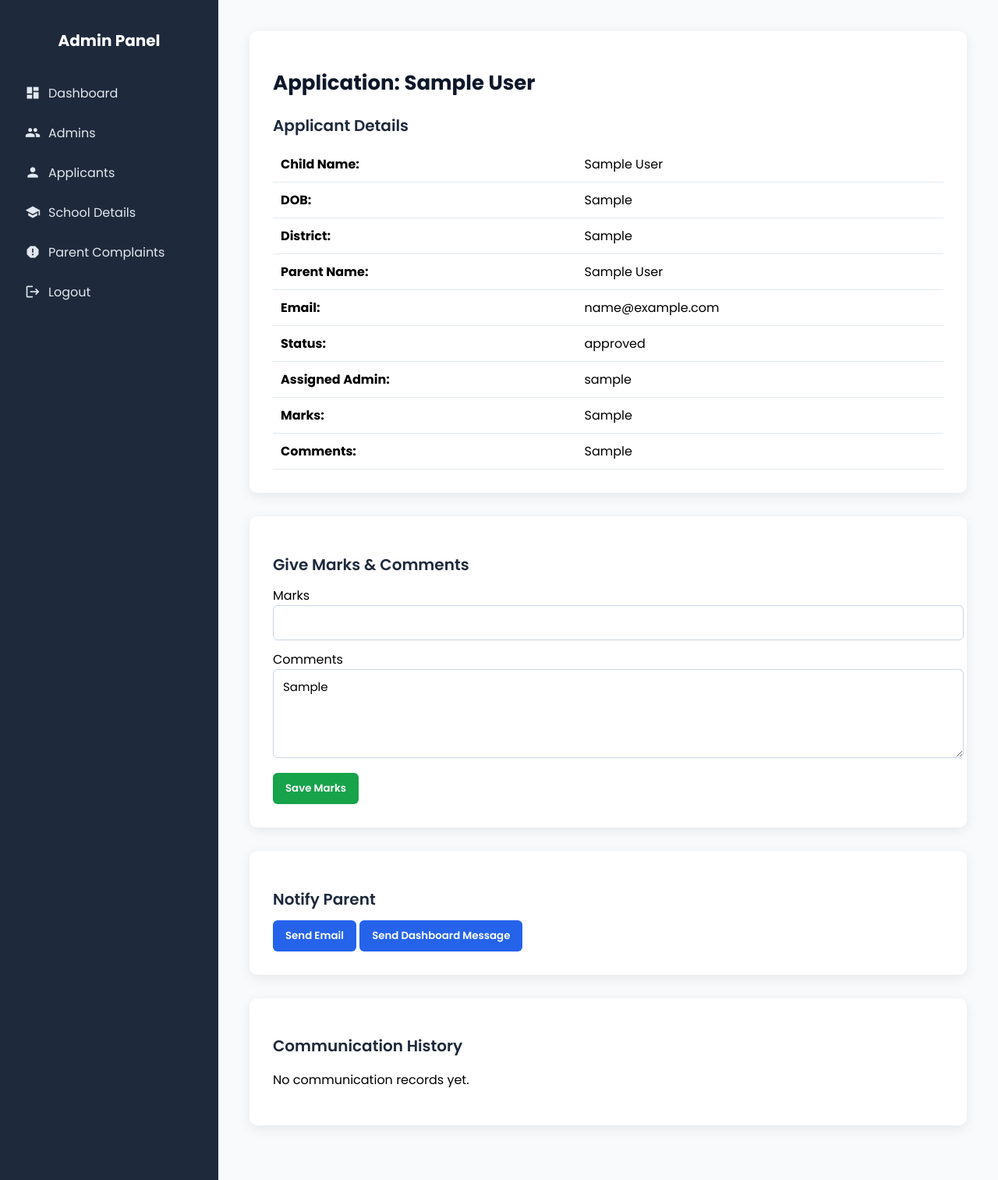
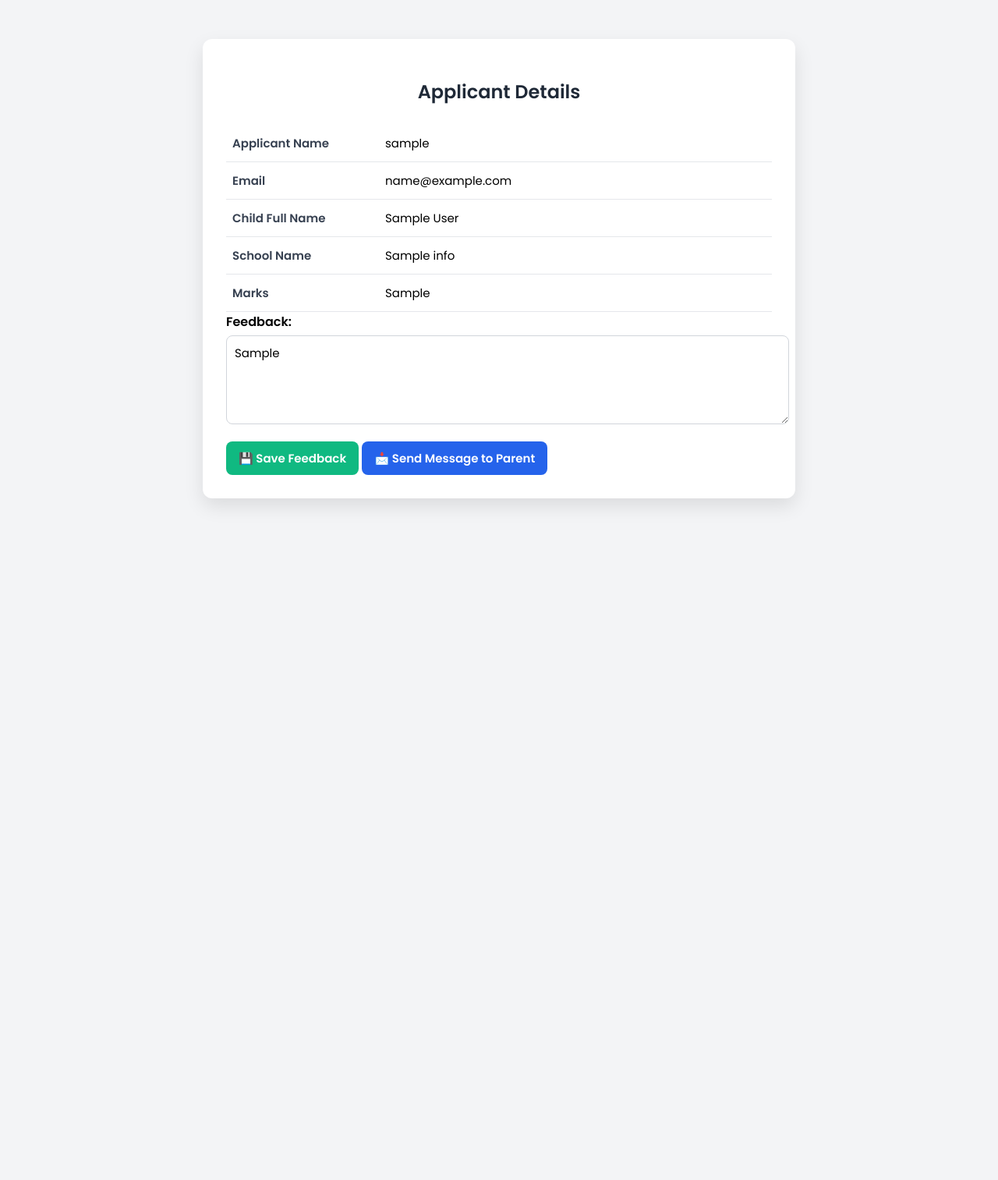
Before and after one commit to MenukaSankalpa/School, a PHP site: page /admin/view_application.php?id=1 in a window 1280 px wide. Shown: the whole page at 78% size. After the commit the page ends 649 px from the top, so only its background shows below. Run offline with PHP 8.4, Linux system fonts and the light colour scheme; the visitor is signed in with stand-in values (Sample User, id 1); tables that the repository leaves empty or names only in its code hold one stand-in row (values such as "Sample post"); data that the repository does not hold is empty.

Commit message:
update view_application.php

```diff
--- a/admin/view_application.php
+++ b/admin/view_application.php
@@ -1,302 +1,183 @@
 <?php
+session_start();
 include '../db.php';
-session_start();
 
-$loggedAdminId = $_SESSION['admin_id'] ?? 0;
-$loggedAdminRole = $_SESSION['role'] ?? 0;
-$isSuperAdmin = ($loggedAdminRole == 1);
-
-if (!isset($_GET['id'])) {
-    die("Application ID missing");
+// Simple auth check
+if (!isset($_SESSION['user_id'])) {
+    header("Location: ../login.php");
+    exit;
 }
 
-$appId = intval($_GET['id']);
+$appId = intval($_GET['id'] ?? 0);
+if (!$appId) {
+    die("Invalid Applicant ID");
+}
 
-// Fetch application info
-$sql = "SELECT a.*, u.username AS assigned_admin
+// Fetch applicant info
+$stmt = $conn->prepare("SELECT a.*, u.username AS applicant_name, u.email AS applicant_email
                         FROM application_info a
-        LEFT JOIN users u ON a.assigned_admin_id = u.id
-        WHERE a.id = ?";
-$stmt = $conn->prepare($sql);
+                        LEFT JOIN users u ON a.user_id = u.id
+                        WHERE a.id=?");
 $stmt->bind_param("i", $appId);
 $stmt->execute();
-$result = $stmt->get_result();
-$app = $result->fetch_assoc();
+$app = $stmt->get_result()->fetch_assoc();
+$stmt->close();
 
 if (!$app) {
-    die("Application not found");
+    die("Applicant not found!");
 }
 
-$parentEmail = $app['applicant_email'] ?? '';
-$canMark = ($app['assigned_admin_id'] == $loggedAdminId || $isSuperAdmin);
-
-// Fetch communication logs
-$logSql = "SELECT * FROM communication_logs WHERE application_id = ? ORDER BY created_at DESC";
-$logStmt = $conn->prepare($logSql);
-$logStmt->bind_param("i", $appId);
-$logStmt->execute();
-$logResult = $logStmt->get_result();
-$logs = $logResult->fetch_all(MYSQLI_ASSOC);
 ?>
 <!DOCTYPE html>
 <html lang="en">
 <head>
 <meta charset="UTF-8">
-<title>View Application</title>
-<link href="https://fonts.googleapis.com/css2?family=Poppins:wght@400;500;600;700&display=swap" rel="stylesheet">
-<link href="https://fonts.googleapis.com/icon?family=Material+Icons" rel="stylesheet">
+<title>View Applicant</title>
+<link href="https://fonts.googleapis.com/css2?family=Poppins:wght@400;500;600&display=swap" rel="stylesheet">
 <style>
 body {
+  font-family: 'Poppins', sans-serif;
+  background: #f3f4f6;
   margin: 0;
-    font-family: 'Poppins', sans-serif;
-    background: #f8fafc;
+  padding: 0;
 }
-.layout {
-    display: flex;
-    min-height: 100vh;
+.container {
+  max-width: 700px;
+  margin: 50px auto;
+  background: #fff;
+  border-radius: 12px;
+  box-shadow: 0 10px 25px rgba(0,0,0,0.1);
+  padding: 30px;
 }
-.sidebar {
-    width: 240px;
-    background: #1e293b;
-    color: #fff;
-    padding: 20px;
+h2 {
+  text-align: center;
+  color: #1f2937;
+  margin-bottom: 25px;
 }
-.sidebar h2 {
-    font-size: 20px;
-    margin-bottom: 30px;
-    text-align: center;
-}
-.sidebar a {
-    display: flex;
-    align-items: center;
-    color: #e2e8f0;
-    text-decoration: none;
-    padding: 10px 12px;
-    border-radius: 8px;
-    margin-bottom: 6px;
-    transition: 0.3s;
-}
-.sidebar a:hover {
-    background: #334155;
-}
-.sidebar .material-icons {
-    font-size: 20px;
-    margin-right: 10px;
-}
-.main {
-    flex: 1;
-    padding: 40px;
-}
-.card {
-    background: #fff;
-    border-radius: 10px;
-    padding: 30px;
-    box-shadow: 0 4px 16px rgba(0,0,0,0.08);
-    margin-bottom: 30px;
-}
-h1 {
-    font-size: 26px;
-    margin-bottom: 20px;
-    color: #0f172a;
-}
-.section h2 {
-    font-size: 20px;
-    font-weight: 600;
-    color: #1e293b;
-    margin-bottom: 12px;
-}
-.table {
+table {
   width: 100%;
   border-collapse: collapse;
-    margin-top: 10px;
 }
-.table td {
-    padding: 10px;
-    border-bottom: 1px solid #e2e8f0;
-}
-input, textarea, button {
-    font-family: 'Poppins', sans-serif;
-}
-input, textarea {
-    width: 100%;
-    padding: 10px 12px;
-    border-radius: 6px;
-    border: 1px solid #cbd5e1;
-    margin-bottom: 12px;
+td {
+  padding: 12px 8px;
+  border-bottom: 1px solid #e5e7eb;
   font-size: 15px;
 }
+td:first-child {
+  font-weight: 600;
+  color: #374151;
+  width: 180px;
+}
+textarea, input, button {
+  font-family: inherit;
+  font-size: 15px;
+}
+textarea {
+  width: 100%;
+  padding: 10px;
+  border: 1px solid #d1d5db;
+  border-radius: 8px;
+  resize: vertical;
+  margin-top: 5px;
+}
 button {
+  margin-top: 15px;
+  padding: 10px 16px;
   border: none;
-    border-radius: 6px;
-    padding: 10px 16px;
+  border-radius: 8px;
   cursor: pointer;
+  color: #fff;
   font-weight: 600;
   transition: 0.3s;
 }
-.btn-success {
-    background: #16a34a;
-    color: #fff;
+.btn-save {
+  background: #10b981;
 }
-.btn-success:hover { background: #15803d; }
-.btn-primary {
+.btn-save:hover {
+  background: #059669;
+}
+.btn-message {
   background: #2563eb;
-    color: #fff;
 }
-.btn-primary:hover { background: #1e40af; }
-.toast {
+.btn-message:hover {
+  background: #1e40af;
+}
+.alert {
+  margin-top: 15px;
+  padding: 10px;
+  border-radius: 6px;
+  text-align: center;
+  font-weight: 500;
   display: none;
-    position: fixed;
-    top: 20px;
-    right: 20px;
-    background: #22c55e;
-    color: #fff;
-    padding: 12px 20px;
-    border-radius: 6px;
-    box-shadow: 0 4px 10px rgba(0,0,0,0.1);
-    z-index: 9999;
 }
-.log-card {
-    background: #f9fafb;
-    padding: 15px;
-    border-radius: 8px;
-    border: 1px solid #e5e7eb;
-    margin-bottom: 10px;
+.alert.success {
+  background: #d1fae5;
+  color: #065f46;
 }
-.log-card p {
-    margin: 4px 0;
-    font-size: 14px;
-}
-.log-card span {
-    font-weight: 600;
-    color: #334155;
+.alert.error {
+  background: #fee2e2;
+  color: #991b1b;
 }
 </style>
 </head>
 <body>
-<div class="layout">
+<div class="container">
+  <h2>Applicant Details</h2>
+  <table>
+    <tr><td>Applicant Name</td><td><?= htmlspecialchars($app['applicant_name']) ?></td></tr>
+    <tr><td>Email</td><td><?= htmlspecialchars($app['applicant_email']) ?></td></tr>
+    <tr><td>Child Full Name</td><td><?= htmlspecialchars($app['child_full_name']) ?></td></tr>
+    <tr><td>School Name</td><td><?= htmlspecialchars($app['school_name'] ?? '-') ?></td></tr>
+    <tr><td>Marks</td><td><?= htmlspecialchars($app['marks'] ?? '-') ?></td></tr>
+  </table>
 
-<!-- Sidebar -->
-<div class="sidebar">
-    <h2>Admin Panel</h2>
-    <a href="layout.php?page=super_admin_dashboard"><span class="material-icons">dashboard</span>Dashboard</a>
-    <a href="layout.php?page=admin_list"><span class="material-icons">people</span>Admins</a>
-    <a href="layout.php?page=applicant_list"><span class="material-icons">person</span>Applicants</a>
-    <a href="layout.php?page=view_schools"><span class="material-icons">school</span>School Details</a>
-    <a href="layout.php?page=parent_complaints"><span class="material-icons">report</span>Parent Complaints</a>
-    <a href="../login.php"><span class="material-icons">logout</span>Logout</a>
-</div>
+  <form id="feedbackForm">
+    <input type="hidden" name="app_id" value="<?= $appId ?>">
+    <label for="feedback"><strong>Feedback:</strong></label>
+    <textarea name="feedback" id="feedback" rows="4"><?= htmlspecialchars($app['feedback'] ?? '') ?></textarea>
+    <button type="submit" class="btn-save">💾 Save Feedback</button>
+    <button type="button" class="btn-message" onclick="sendMessage()">📩 Send Message to Parent</button>
+  </form>
 
-<div class="main">
-
-<div class="card">
-    <h1>Application: <?= htmlspecialchars($app['child_full_name']) ?></h1>
-
-    <div class="section">
-        <h2>Applicant Details</h2>
-        <table class="table">
-            <tr><td><strong>Child Name:</strong></td><td><?= htmlspecialchars($app['child_full_name']) ?></td></tr>
-            <tr><td><strong>DOB:</strong></td><td><?= htmlspecialchars($app['dob']) ?></td></tr>
-            <tr><td><strong>District:</strong></td><td><?= htmlspecialchars($app['resident_district']) ?></td></tr>
-            <tr><td><strong>Parent Name:</strong></td><td><?= htmlspecialchars($app['applicant_full_name']) ?></td></tr>
-            <tr><td><strong>Email:</strong></td><td><?= htmlspecialchars($parentEmail) ?></td></tr>
-            <tr><td><strong>Status:</strong></td><td><?= htmlspecialchars($app['status']) ?></td></tr>
-            <tr><td><strong>Assigned Admin:</strong></td><td><?= htmlspecialchars($app['assigned_admin'] ?? '-') ?></td></tr>
-            <tr><td><strong>Marks:</strong></td><td><?= htmlspecialchars($app['marks'] ?? '-') ?></td></tr>
-            <tr><td><strong>Comments:</strong></td><td><?= htmlspecialchars($app['feedback'] ?? '-') ?></td></tr>
-        </table>
-    </div>
-</div>
-
-<?php if($canMark): ?>
-<div class="card">
-    <div class="section">
-        <h2>Give Marks & Comments</h2>
-        <form id="marksForm">
-            <input type="hidden" name="app_id" value="<?= $appId ?>">
-            <label>Marks</label>
-            <input type="number" name="marks" min="0" max="100" required value="<?= htmlspecialchars($app['marks'] ?? '') ?>">
-            <label>Comments</label>
-            <textarea name="comments" rows="4"><?= htmlspecialchars($app['feedback'] ?? '') ?></textarea>
-            <button type="submit" class="btn-success">Save Marks</button>
-        </form>
-    </div>
-</div>
-<?php endif; ?>
-
-<div class="card">
-    <div class="section">
-        <h2>Notify Parent</h2>
-        <form id="notifyForm">
-            <input type="hidden" name="app_id" value="<?= $appId ?>">
-            <button type="button" id="sendEmail" class="btn-primary">Send Email</button>
-            <button type="button" id="sendMessage" class="btn-primary">Send Dashboard Message</button>
-        </form>
-    </div>
-</div>
-
-<div class="card">
-    <div class="section">
-        <h2>Communication History</h2>
-        <?php if(count($logs) > 0): ?>
-            <?php foreach($logs as $log): ?>
-                <div class="log-card">
-                    <p><span>Type:</span> <?= htmlspecialchars($log['type']) ?></p>
-                    <p><span>Message:</span> <?= htmlspecialchars($log['message']) ?></p>
-                    <p><span>Sent By:</span> <?= htmlspecialchars($log['sent_by']) ?></p>
-                    <p><span>Time:</span> <?= htmlspecialchars($log['created_at']) ?></p>
-                </div>
-            <?php endforeach; ?>
-        <?php else: ?>
-            <p>No communication records yet.</p>
-        <?php endif; ?>
-    </div>
-</div>
-
-<div class="toast" id="toast"></div>
-
-</div>
+  <div id="alertBox" class="alert"></div>
 </div>
 
 <script>
-function showToast(msg){
-    const t = document.getElementById('toast');
-    t.textContent = msg;
-    t.style.display = 'block';
-    setTimeout(()=> t.style.display='none', 2500);
+function showAlert(type, text) {
+  const box = document.getElementById('alertBox');
+  box.className = 'alert ' + type;
+  box.textContent = text;
+  box.style.display = 'block';
+  setTimeout(()=> box.style.display='none', 3000);
 }
 
-// Save marks/comments
-document.getElementById('marksForm')?.addEventListener('submit', function(e){
+// Save feedback
+document.getElementById('feedbackForm').addEventListener('submit', function(e) {
   e.preventDefault();
   const formData = new FormData(this);
-    fetch('process_marks.php', { method:'POST', body: formData })
-    .then(r=>r.json())
-    .then(res=>{
-        showToast(res.success ? '✅ Marks saved successfully!' : '⚠️ ' + res.message);
+  fetch('update_feedback.php', {
+    method: 'POST',
+    body: formData
+  }).then(r => r.json()).then(d => {
+    if (d.status === 'success') showAlert('success', 'Feedback updated successfully!');
+    else showAlert('error', d.message);
   });
 });
 
-// Send Email
-document.getElementById('sendEmail').addEventListener('click', function(){
-    fetch('send_email.php', {
-        method:'POST',
-        headers:{'Content-Type':'application/json'},
+// Send message to parent
+function sendMessage() {
+  fetch('send_message.php', {
+    method: 'POST',
+    headers: {'Content-Type': 'application/json'},
     body: JSON.stringify({ app_id: <?= $appId ?> })
-    }).then(r=>r.json()).then(res=>{
-        showToast(res.success ? '✅ Email sent to parent!' : '⚠️ ' + res.message);
-    });
-});
-
-// Send Dashboard Message
-document.getElementById('sendMessage').addEventListener('click', function(){
-    fetch('send_message.php', {
-        method:'POST',
-        headers:{'Content-Type':'application/json'},
-        body: JSON.stringify({ app_id: <?= $appId ?> })
-    }).then(r=>r.json()).then(res=>{
-        showToast(res.success ? '✅ Message sent to dashboard!' : '⚠️ ' + res.message);
-    });
-});
+  })
+  .then(r => r.json())
+  .then(d => {
+    if (d.status === 'success') showAlert('success', 'Message sent to parent successfully!');
+    else showAlert('error', d.message);
+  })
+  .catch(err => showAlert('error', 'Error sending message'));
+}
 </script>
 </body>
 </html>
```
Lines whose indentation alone changed are shown as unchanged.
